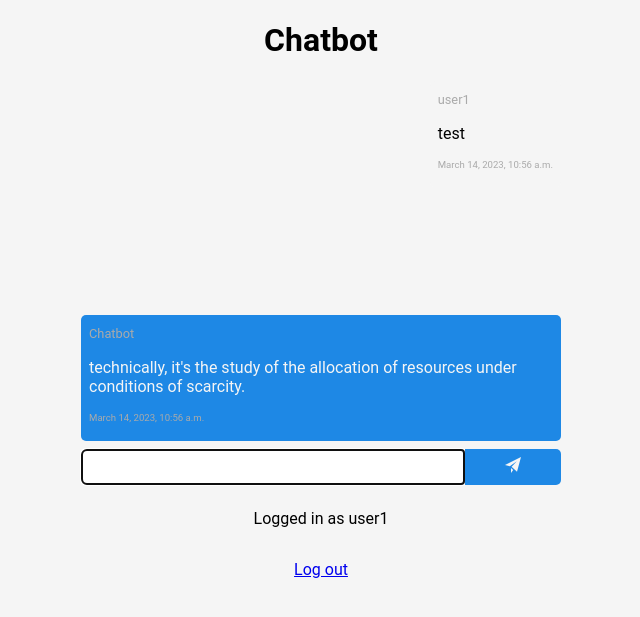
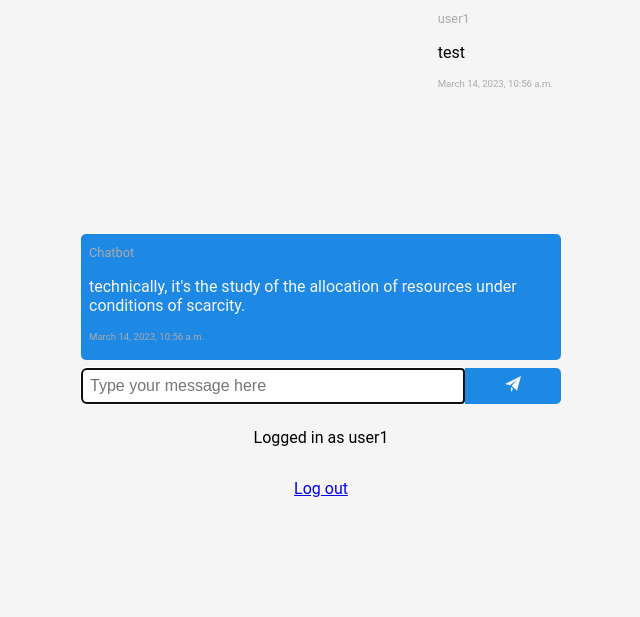
Before and after one commit to r0hitm/chatbot, a Django app: page /chat/ in a window 1280 px wide. Shown: the part 60-677 px from the top of the page, without its empty margins (319-959 px from the left). Run offline with Django 4.2, Linux system fonts and the light colour scheme; a user stored in the database is signed in; data comes from the database, SQL or seed files in the repository.

Commit message:
Refactored

```diff
--- a/chatbot/cbrain/templates/chat.html
+++ b/chatbot/cbrain/templates/chat.html
@@ -5,9 +5,6 @@
 {% endblock %}
 
 {% block content %}
-<h1>Chatbot</h1>
-
-
 <div id="chat-container">
     {% for message in chat_history %}
     <div class="{% if message.is_bot %}chatbot-message{% else %}user-message{% endif %}">
@@ -18,9 +15,9 @@
     {% endfor %}
 </div>
 
-<form method="post" action="{% url 'chat' %}" id="chat-form">
+<form method="post" action="{% url 'chat' %}" id="chat-form" autocomplete="off">
     {% csrf_token %}
-    <input type="text" name="user_message" autofocus>
+    <input type="text" name="user_message" autofocus placeholder="Type your message here">
     <button type="submit">
         <svg xmlns="http://www.w3.org/2000/svg" class="send-svg" viewBox="0 0 24 24">
             <path
@@ -34,5 +31,6 @@
 <script>
     const chatContainer = document.querySelector("#chat-container");
     chatContainer.scrollTop = chatContainer.scrollHeight;
+
 </script>
 {% endblock %}
--- a/chatbot/cbrain/views.py
+++ b/chatbot/cbrain/views.py
@@ -7,7 +7,8 @@ from django.contrib.auth.forms import AuthenticationForm
 from django.contrib import messages
 from .models import Chat, ChatHistory
 from .forms import UserCreationForm
-from .cbrain import get_response
+from .cbrain import get_response, init, greet
+
 
 
 def index(request):
@@ -41,8 +42,7 @@ class chat_view(LoginRequiredMixin, View):
         # with transaction.atomic():
         ChatHistory.objects.create(
             chat_session=chat, message=user_message, is_bot=False)
-        # chatbot = Chatbot()
-        # chatbot_response = chatbot.respond(user_message)
+
         chatbot_response = get_response(user_message)
         ChatHistory.objects.create(
             chat_session=chat, message=chatbot_response, is_bot=True)
```
